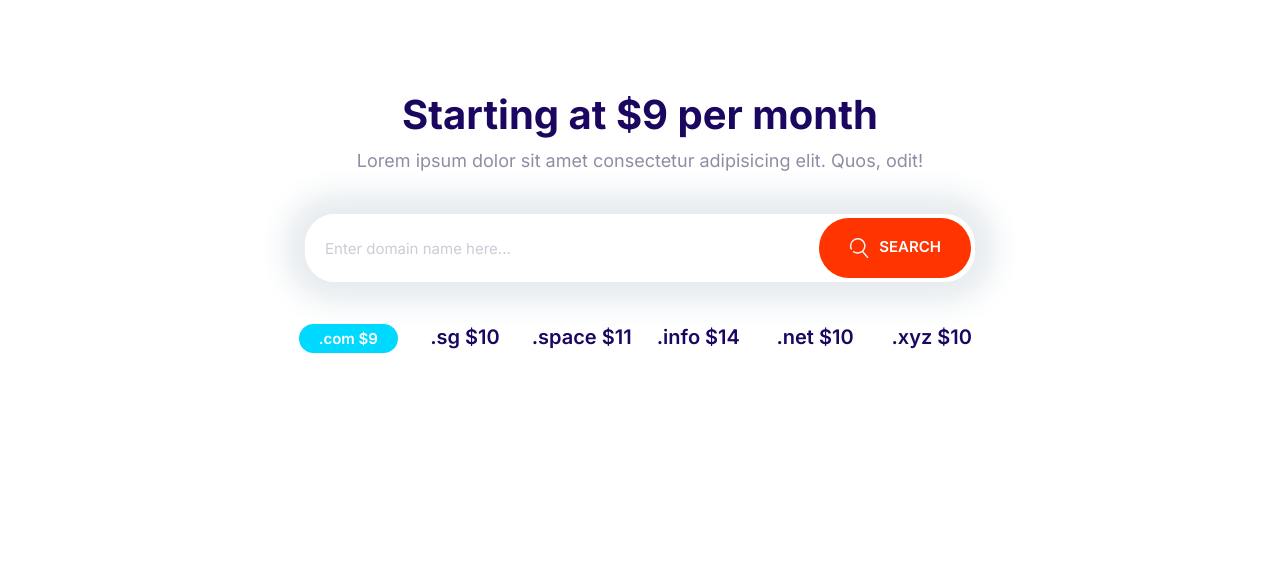
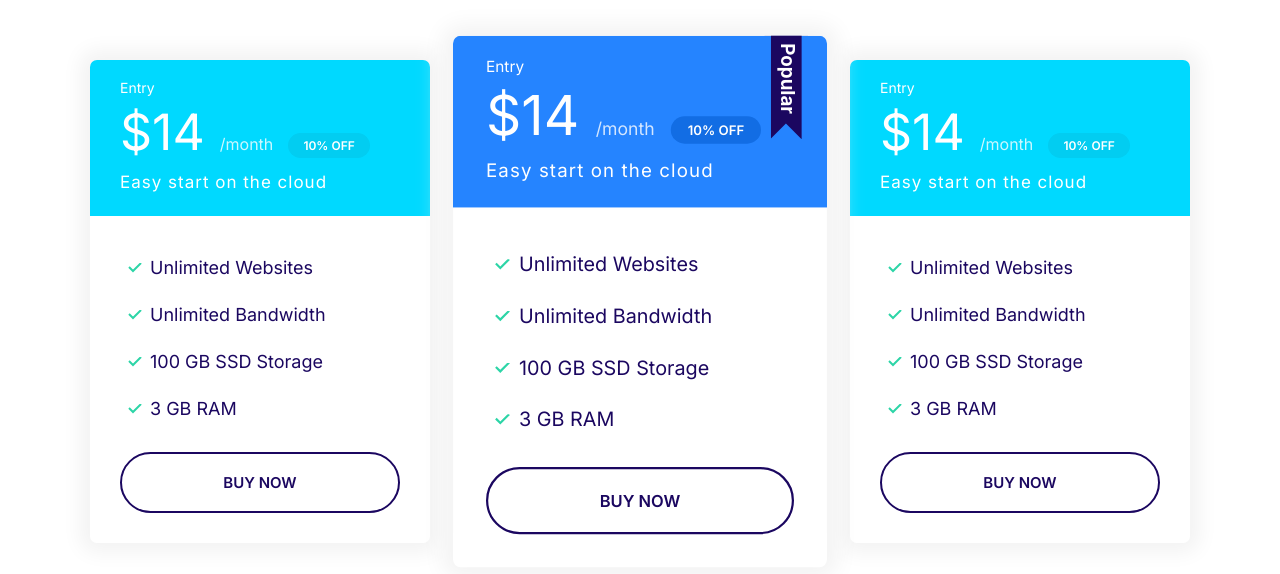
Before and after one commit to shreyanskh1/cloudnine, a plain HTML site: page index.html in a window 1280 px wide. Drawn offline with Linux system fonts and the light colour scheme.

Commit message:
A block with three plans

```diff
--- a/css/styles.css
+++ b/css/styles.css
@@ -328,7 +328,19 @@ a {
 	color: #fff;
 }
 
+.card--primary .badge--primary {
+	background: #126de4;
+}
+
+.card--secondary .badge--secondary {
+	background: #02cdf1;
+}
+
 /* Plans */
+.plan {
+	transition: transform 0.2s ease-out;
+}
+
 .plan__name {
 	color: #fff;
 	margin: 0;
@@ -362,6 +374,10 @@ a {
 	position: relative;
 }
 
+.plan--popular {
+	transform: scale(1.1);
+}
+
 .plan--popular .card__header::before {
 	content: url(../images/popular.svg);
 	width: 40px;
@@ -369,6 +385,14 @@ a {
 	position: absolute;
 	top: -6px;
 	right: 5%;
+}
+
+.plan:hover {
+	transform: scale(1.05);
+}
+
+.plan--popular:hover {
+	transform: scale(1.15);
 }
 
 @media screen and (min-width: 1024px) {
@@ -726,3 +750,13 @@ a {
 		grid-template-columns: repeat(auto-fit, minmax(10rem, 1fr));
 	}
 }
+
+/* Plans Block */
+.block-plans .grid {
+	gap: 8rem 4rem;
+}
+
+.block-plans .card {
+	max-width: 500px;
+	margin: 0 auto;
+}
--- a/index.html
+++ b/index.html
@@ -14,34 +14,70 @@
     <link rel="stylesheet" href="css/styles.css" />
   </head>
   <body>
-    <section class="block container block-domain">
-      <header class="block__header">
-        <h2>Starting at $9 per month</h2>
-        <p>
-          Lorem ipsum dolor sit amet consectetur adipisicing elit. Quos, odit!
-        </p>
-      </header>
-      <div class="input-group">
-        <input
-          type="text"
-          class="input"
-          placeholder="Enter domain name here..."
-        />
-        <button class="btn btn--accent">
-          <svg class="icon icon--white">
-            <use xlink:href="images/sprite.svg#search"></use></svg
-          >Search
-        </button>
+    <section class="block container block-plans">
+      <div class="grid grid--1x3">
+        <div class="plan">
+          <div class="card card--secondary">
+            <header class="card__header">
+              <h3 class="plan__name">Entry</h3>
+              <span class="plan__price">$14</span>
+              <span class="plan__billing-cycle">/month</span>
+              <span class="badge badge--secondary badge--small">10% OFF</span>
+              <span class="plan__description">Easy start on the cloud</span>
+            </header>
+            <div class="card__body">
+              <ul class="list list--tick">
+                <li class="list__item">Unlimited Websites</li>
+                <li class="list__item">Unlimited Bandwidth</li>
+                <li class="list__item">100 GB SSD Storage</li>
+                <li class="list__item">3 GB RAM</li>
+              </ul>
+              <button class="btn btn--outline btn--block">Buy Now</button>
+            </div>
+          </div>
+        </div>
+        <div class="plan plan--popular">
+          <div class="card card--primary">
+            <header class="card__header">
+              <h3 class="plan__name">Entry</h3>
+              <span class="plan__price">$14</span>
+              <span class="plan__billing-cycle">/month</span>
+              <span class="badge badge--primary badge--small">10% OFF</span>
+              <span class="plan__description">Easy start on the cloud</span>
+            </header>
+            <div class="card__body">
+              <ul class="list list--tick">
+                <li class="list__item">Unlimited Websites</li>
+                <li class="list__item">Unlimited Bandwidth</li>
+                <li class="list__item">100 GB SSD Storage</li>
+                <li class="list__item">3 GB RAM</li>
+              </ul>
+              <button class="btn btn--outline btn--block">Buy Now</button>
+            </div>
+          </div>
+        </div>
+        <div class="plan">
+          <div class="card card--secondary">
+            <header class="card__header">
+              <h3 class="plan__name">Entry</h3>
+              <span class="plan__price">$14</span>
+              <span class="plan__billing-cycle">/month</span>
+              <span class="badge badge--secondary badge--small">10% OFF</span>
+              <span class="plan__description">Easy start on the cloud</span>
+            </header>
+            <div class="card__body">
+              <ul class="list list--tick">
+                <li class="list__item">Unlimited Websites</li>
+                <li class="list__item">Unlimited Bandwidth</li>
+                <li class="list__item">100 GB SSD Storage</li>
+                <li class="list__item">3 GB RAM</li>
+              </ul>
+              <button class="btn btn--outline btn--block">Buy Now</button>
+            </div>
+          </div>
+        </div>
       </div>
-      <ul class="list block-domain__prices">
-        <li><span class="badge badge--secondary">.com $9</span></li>
-        <li>.sg $10</li>
-        <li>.space $11</li>
-        <li>.info $14</li>
-        <li>.net $10</li>
-        <li>.xyz $10</li>
-      </ul>
     </section>
-    <script src="js/main.js"></script>
+    <script src="js/main.j"></script>
   </body>
 </html>
```
Also changed, not shown: components/block-plans.html (added, +64 -0 lines), components/plans.html (+0 -2 lines).
